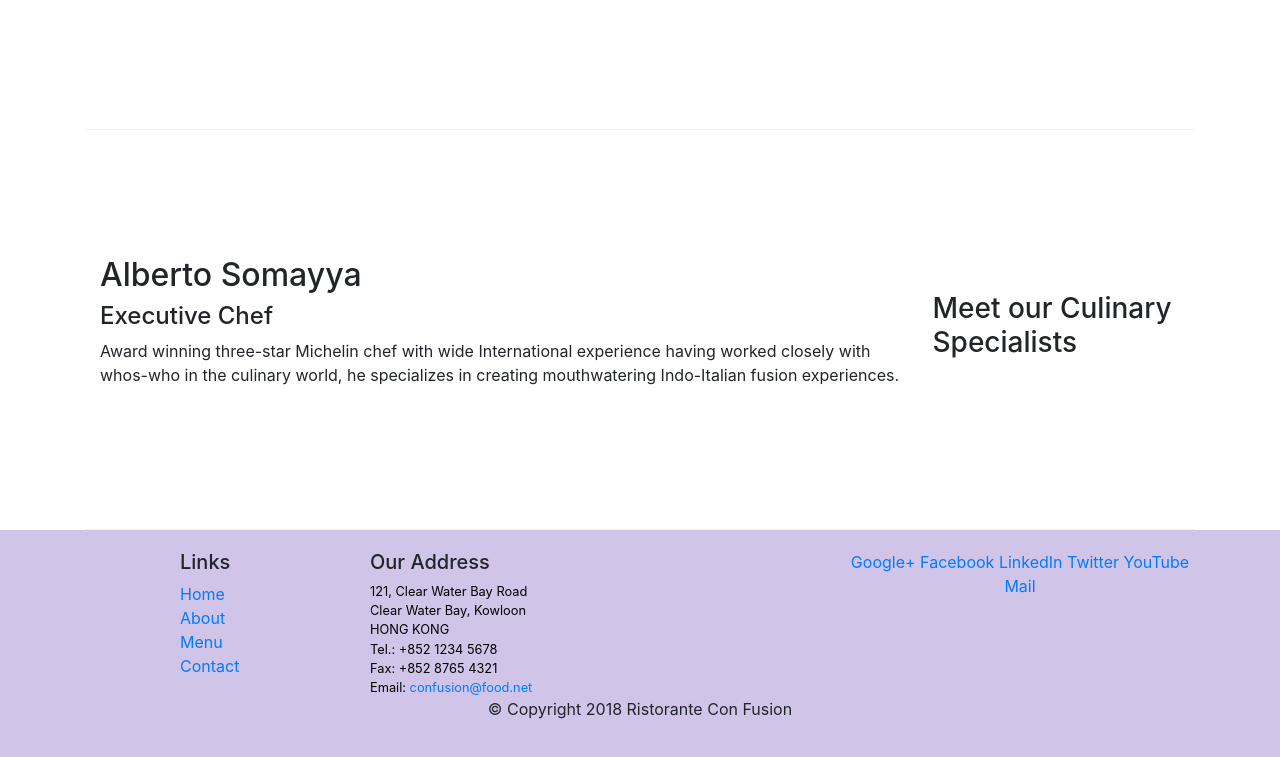
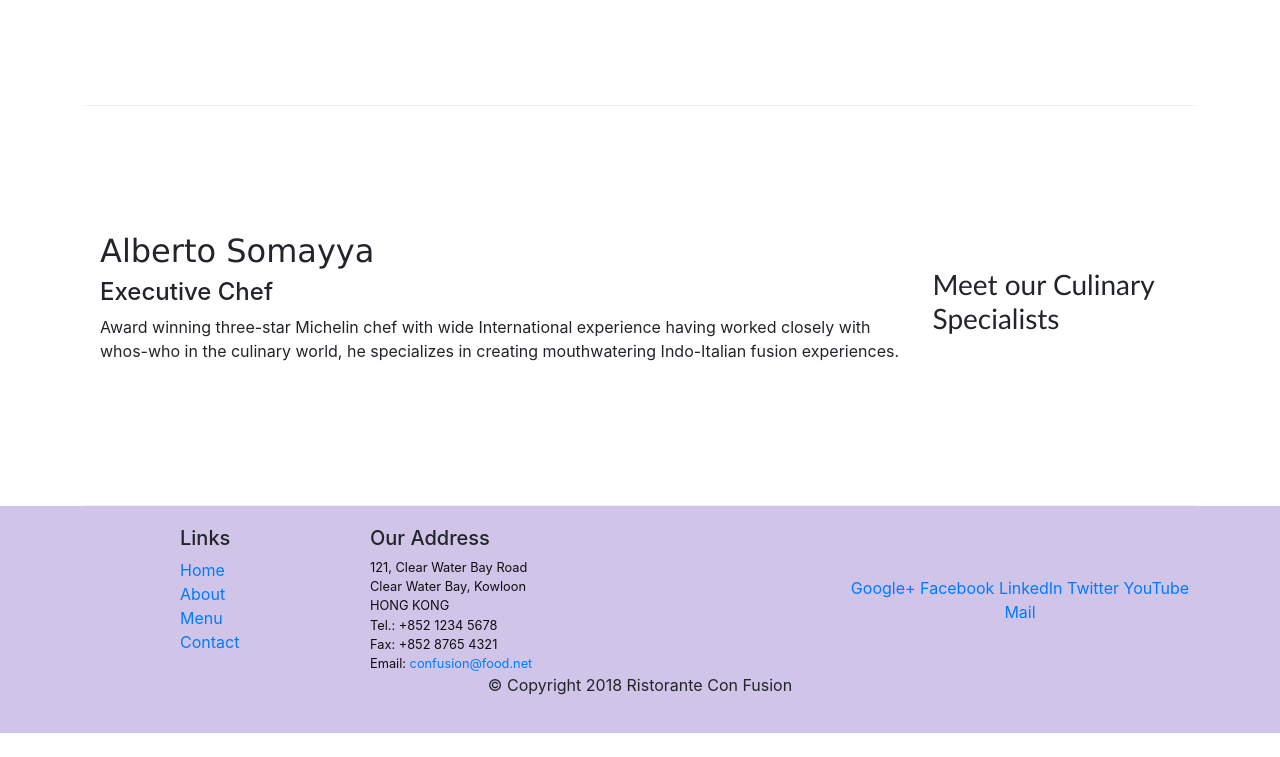
Before and after one commit to colinjennings/conFusion, a website: page index.html in a window 1280 px wide. Shown: the part 954-1711 px from the top of the page. After the commit the page ends 1687 px from the top, so only its background shows below. Drawn offline with nearby package versions, Linux system fonts and the light colour scheme.

Commit message:
added better fonts

```diff
--- a/CSS/styles.css
+++ b/CSS/styles.css
@@ -4,7 +4,7 @@
 }
 
 .row-content {
-    margin:  0px auto;
+    margin: 0px auto;
     padding: 50px 0px 50px 0px;
     border-bottom: 1px ridge;
     min-height: 400px;
@@ -21,10 +21,21 @@
     margin: 0px auto;
     background: #9575CD ;
     color: floralwhite;
+    font-family:'Times New Roman', serif;
 }
 
 address{
     font-size:80%;
     margin:0px;
-    color: black;
+    color: #0f0f0f;
 }
+
+/* better fonts for headers */
+
+h3{
+    font-family:'Gill Sans', sans-serif;
+}
+
+h2{
+    font-family: Verdana, sans-serif;
+}
--- a/index.html
+++ b/index.html
@@ -95,7 +95,7 @@
 		           </address>
                 </div>
 
-                <div class="col-12 col-sm-4">
+                <div class="col-12 col-sm-4 align-self-center" >
                     <div class="text-center">
                         <a href="http://google.com/+">Google+</a>
                         <a href="http://www.facebook.com/profile.php?id=">Facebook</a>
```
